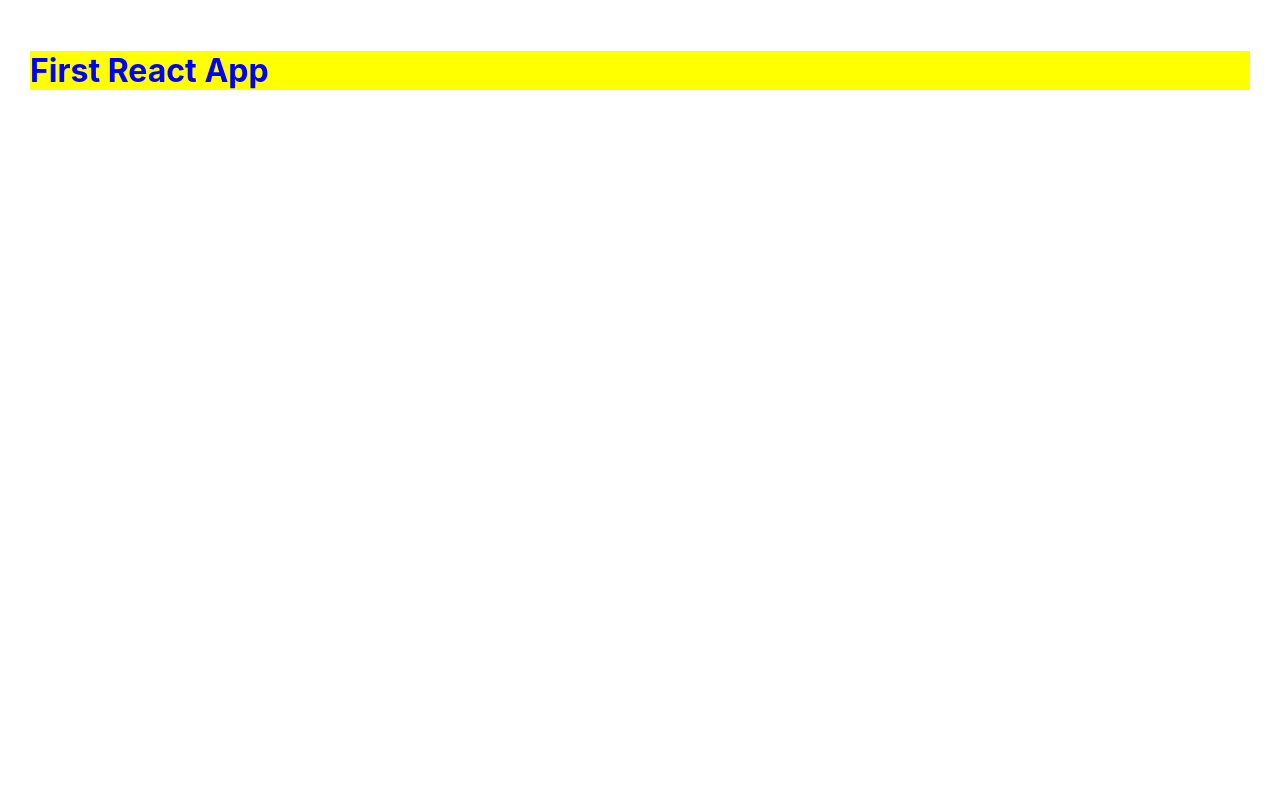
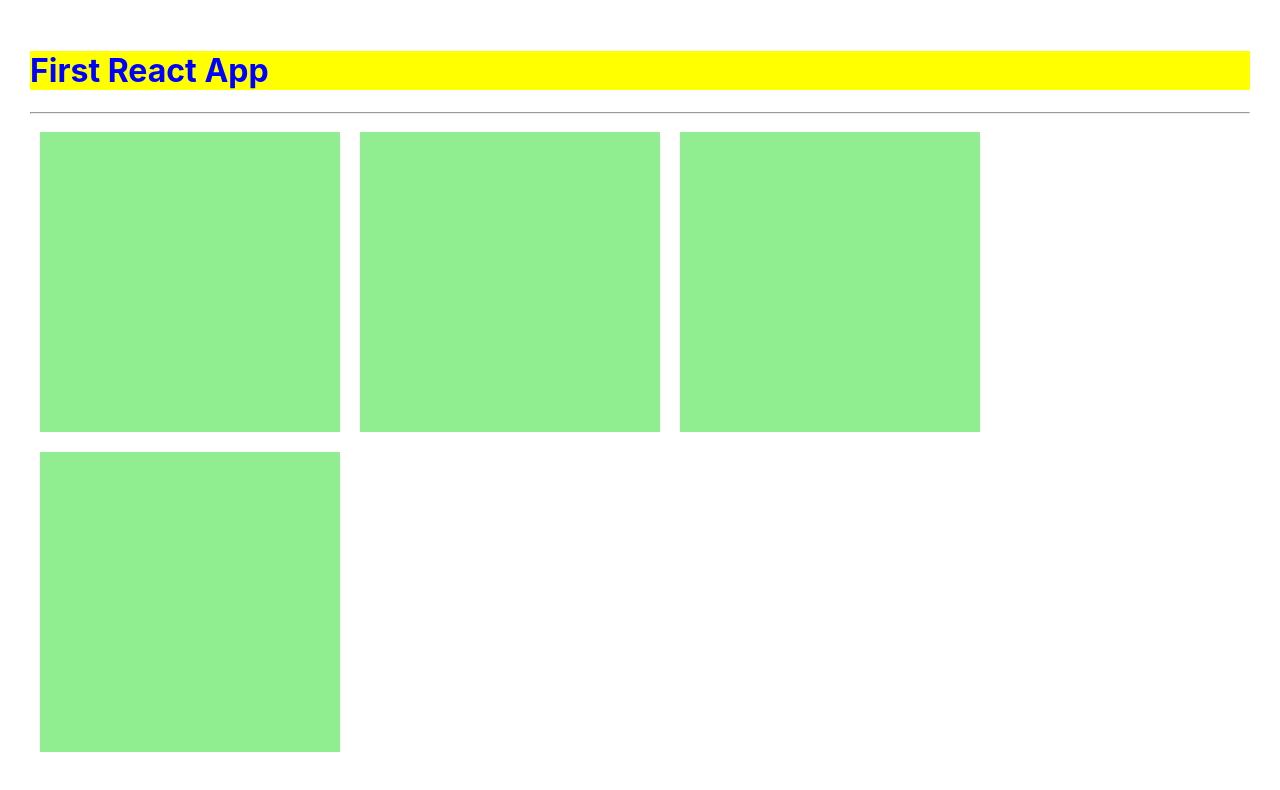
Before and after one commit to vinodh1988/react-sterling-app, a React (Create React App) app: page / in a window 1280 px wide. Shown: the top 790 px of the page. Built offline with nearby package versions, Linux system fonts and the light colour scheme.

Commit message:
second-commit

```diff
--- a/src/App.css
+++ b/src/App.css
@@ -7,3 +7,11 @@
   background-color: yellow;
   color: blue;
 }
+
+.box{
+  height: 300px;
+  width: 300px;
+  background-color:lightgreen;
+  margin: 10px;
+  float: left;
+}
--- a/src/App.js
+++ b/src/App.js
@@ -1,9 +1,15 @@
 import './App.css'
+import Box from './Box'
 
 const App=()=>{
   return (
     <div className="root">
            <h1>First React App</h1>
+           <hr/>
+           <Box/>
+           <Box/>
+           <Box/>
+           <Box/>
     </div>
   )
 }
--- /dev/null
+++ b/src/Box.js
@@ -0,0 +1,9 @@
+const Box=()=>{
+    return(
+        <div className="box">
+
+        </div>
+    )
+}
+
+export default Box;
```
